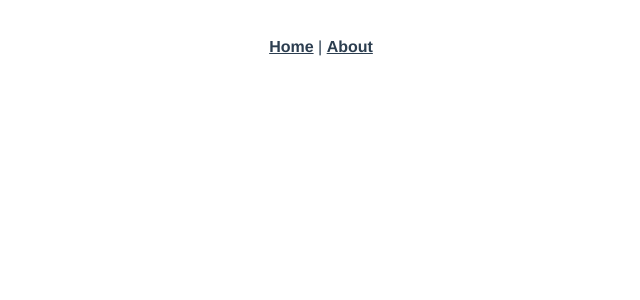
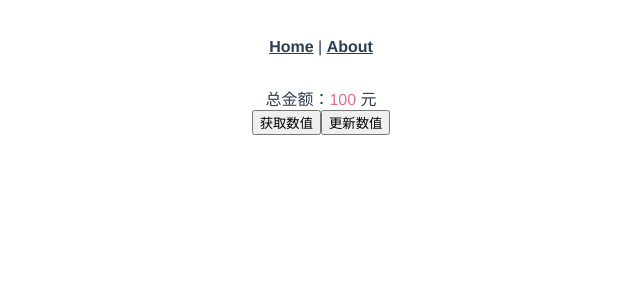
Before and after one commit to AceLynn/vue-cource2, a Vue app: page /#/count-to in a window 1280 px wide. Shown: the top 300 px of the page, without its empty margins (319-959 px from the left). Built offline with nearby package versions, Linux system fonts and the light colour scheme.

Commit message:
feature: part 10: 第三方js库的使用

```diff
--- /dev/null
+++ b/src/components/count-to/count-to.less
@@ -0,0 +1,3 @@
+.count-to-number{
+  color: palevioletred;
+}
--- /dev/null
+++ b/src/components/count-to/count-to.vue
@@ -0,0 +1,141 @@
+<template>
+  <div>
+    <slot name="left"></slot
+    ><span ref="number" :class="countClass" :id="eleId"></span
+    ><slot name="right"></slot>
+  </div>
+</template>
+<script>
+import { CountUp } from "countup.js";
+export default {
+  name: "CountTo",
+  computed: {
+    eleId() {
+      return `count_up_${this._uid}`;
+    },
+    countClass() {
+      return ["count-to-number", this.className];
+    },
+  },
+  data() {
+    return {
+      counter: {},
+    };
+  },
+  props: {
+    /**
+     * @description 起始值
+     */
+    startVal: {
+      type: Number,
+      default: 0,
+    },
+    /**
+     * @description 最终值
+     */
+    endVal: {
+      type: Number,
+      required: true,
+    },
+    /**
+     * @description 小数点后保留几位小数
+     */
+    decimals: {
+      type: Number,
+      default: 0,
+    },
+    /**
+     * @description 动画延迟开始时间
+     */
+    delay: {
+      type: Number,
+      default: 0,
+    },
+    /**
+     * @description 渐变时长
+     */
+    duration: {
+      type: Number,
+      default: 1,
+    },
+    /**
+     * @description 是否使用变速效果
+     */
+    useEasing: {
+      type: Boolean,
+      default: false,
+    },
+    /**
+     * @description 是否使用变速效果
+     */
+    useGrouping: {
+      type: Boolean,
+      default: true,
+    },
+    /**
+     * @description 分组符号
+     */
+    separator: {
+      type: String,
+      default: ",",
+    },
+    /**
+     * @description 整数和小数分割符号
+     */
+    decimal: {
+      type: String,
+      default: ".",
+    },
+    className: {
+      type: String,
+      default: "",
+    },
+  },
+  methods: {
+    getCount() {
+      return this.$refs.number.innerText;
+    },
+    emitEndEvent() {
+      setTimeout(() => {
+        this.$nextTick(() => {
+          console.log("count:", this.getCount());
+          this.$emit("animation-end", Number(this.getCount()));
+        });
+      }, this.duration * 1000 + 50);
+    },
+  },
+  watch: {
+    endVal(newVal, oldVal) {
+      this.counter.update(newVal);
+      this.emitEndEvent();
+      console.log(newVal);
+    },
+  },
+  mounted() {
+    console.log(this.endVal);
+    this.counter = new CountUp(
+      this.eleId,
+      this.endVal,
+      // this.decimals,
+      {
+        startVal: this.startVal,
+        useEasing: this.useEasing,
+        useGrouping: this.useGrouping,
+        separator: this.separator,
+        decimal: this.decimal,
+        duration: this.duration,
+      }
+    );
+    this.$nextTick(() => {
+      setTimeout(() => {
+        console.log(1);
+        this.counter.start();
+        this.emitEndEvent();
+      }, this.delay);
+    });
+  },
+};
+</script>
+<style lang="less">
+@import "./count-to.less";
+</style>
--- /dev/null
+++ b/src/components/count-to/index.js
@@ -0,0 +1,2 @@
+import CountTo from "./count-to.vue";
+export default CountTo;
--- a/src/router/router.js
+++ b/src/router/router.js
@@ -28,6 +28,12 @@ export default [
       import(/* webpackChunkName: "index" */ "../views/Argu.vue"),
   },
   {
+    path: "/count-to",
+    name: "count-to",
+    component: () =>
+      import(/* webpackChunkName: "index" */ "../views/count-to.vue"),
+  },
+  {
     path: "/named_view",
     components: {
       default: () => import("@/views/About.vue"),
--- /dev/null
+++ b/src/views/count-to.vue
@@ -0,0 +1,37 @@
+<template>
+  <div>
+    <count-to ref="countTo" :endVal="endVal" @animation-end="handleEnd">
+      <span slot="left">总金额：</span>
+      <span slot="right"> 元</span>
+    </count-to>
+    <button @click="getNumber">获取数值</button>
+    <button @click="update">更新数值</button>
+  </div>
+</template>
+
+<script>
+import CountTo from "@/components/count-to";
+export default {
+  components: {
+    CountTo,
+  },
+  data() {
+    return {
+      endVal: 100,
+    };
+  },
+  methods: {
+    handleEnd(endVal) {
+      console.log("end num is: ", endVal);
+    },
+    getNumber() {
+      this.$refs.countTo.getCount();
+    },
+    update() {
+      this.endVal += Math.random() * 100;
+    },
+  },
+};
+</script>
+
+<style></style>
```
